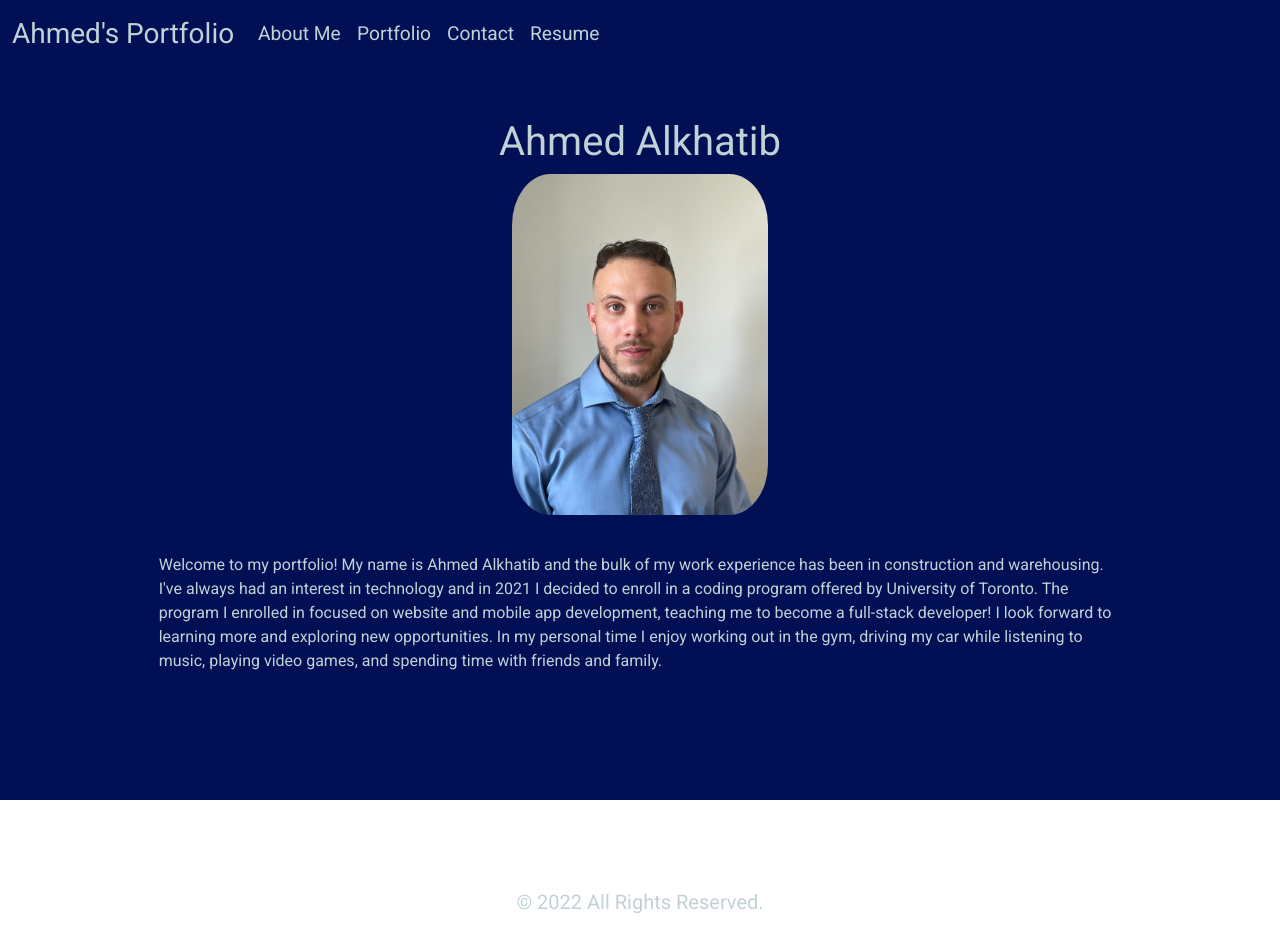
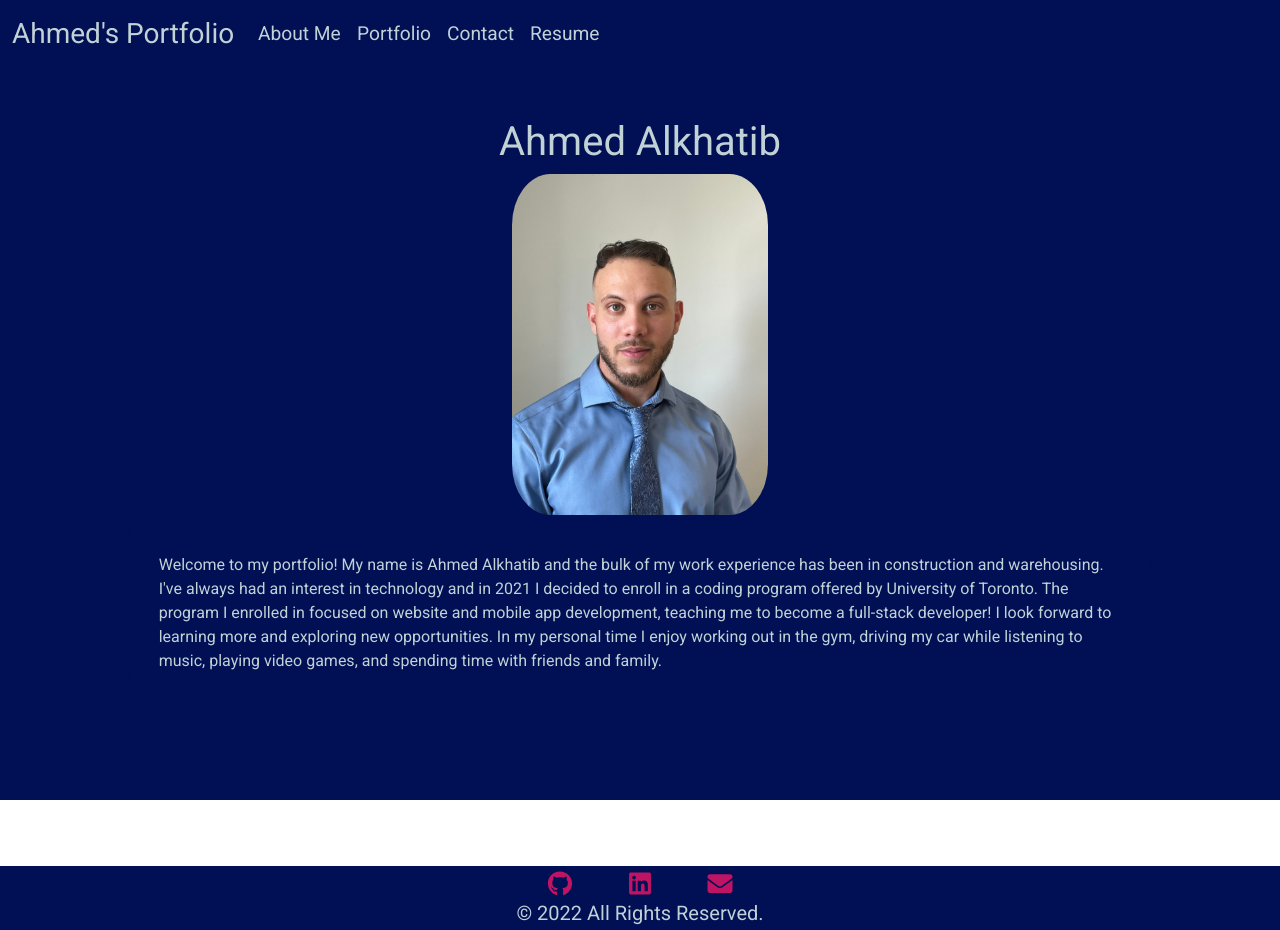
Before and after one commit to AhmedAlkh/react-portfolio, a React (Create React App) app in the folder my-app/: page / in a window 1280 px wide. Built offline with nearby package versions, Linux system fonts and the light colour scheme.

Commit message:
added social icons to footer

```diff
--- a/my-app/package.json
+++ b/my-app/package.json
@@ -11,6 +11,7 @@
     "react": "^18.2.0",
     "react-bootstrap": "^2.5.0",
     "react-dom": "^18.2.0",
+    "react-icons": "^4.6.0",
     "react-scripts": "5.0.1",
     "react-tsparticles": "^2.3.3",
     "tsparticles": "^2.3.4",
--- a/my-app/public/styles.css
+++ b/my-app/public/styles.css
@@ -314,8 +314,17 @@ footer {
   position: absolute;
   bottom: 0;
   width: 100%;
-  height: 2.5rem;
+  height: 4rem;
   text-align: center;
+  background-color: #010f54;
+}
+
+.footer-icon {
+  width: 80px; /* adjust the distince between the icons */
+  color: #bf1363;
+  font-size: 25px;
+  margin-bottom: 5px;
+  margin-top: 5px;
 }
 
 .footerText {
--- a/my-app/src/components/Footer.js
+++ b/my-app/src/components/Footer.js
@@ -1,8 +1,14 @@
 import React from "react";
+import { FaGithub } from "react-icons/fa";
+import { FaLinkedin } from "react-icons/fa";
+import { FaEnvelope } from "react-icons/fa";
 
 function Footer() {
     return (
   <div className="footerDiv">
+    <FaGithub className="footer-icon" />
+    <FaLinkedin className="footer-icon" />
+    <FaEnvelope className="footer-icon" />
     <h5 className="footerText">© 2022 All Rights Reserved.</h5>
   </div>
     )
```
Also changed, not shown: 1 other file (tests, documents, lock files or other folders).
